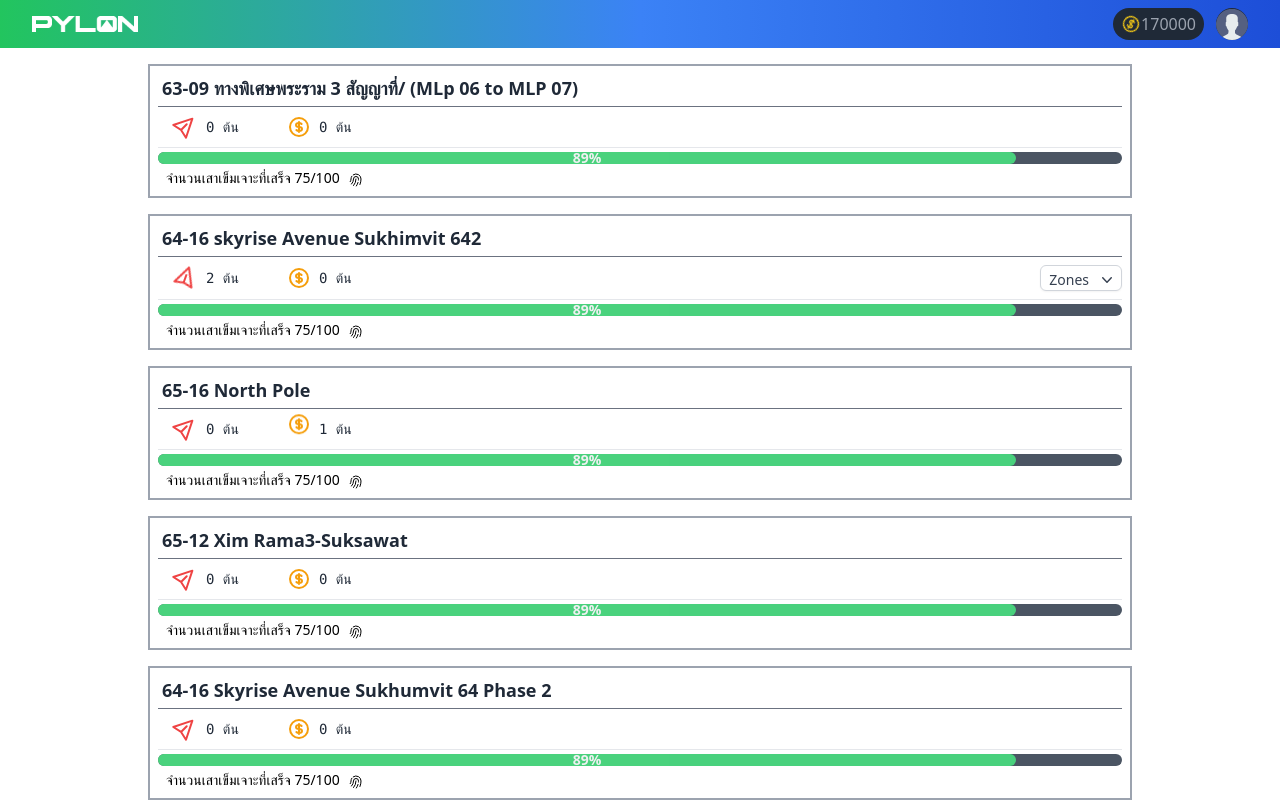
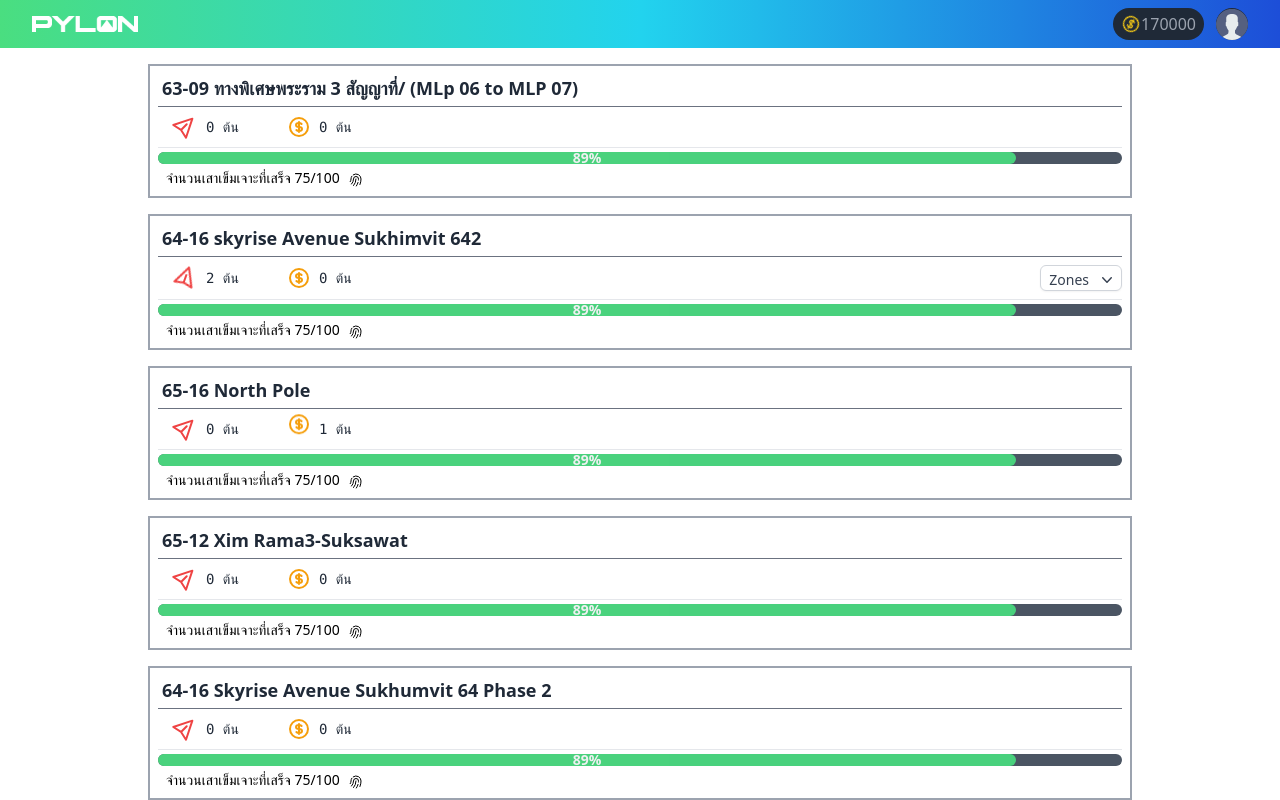
Before and after one commit to thatbeer/react_qcreport, a React (Create React App) app: page / in a window 1280 px wide. Shown: the top 800 px of the page. Built offline with nearby package versions, Linux system fonts and the light colour scheme; sample sign-in values are in the browser's storage.

Commit message:
bg green blue dark blue

```diff
--- a/src/components/GlobalHeader.jsx
+++ b/src/components/GlobalHeader.jsx
@@ -28,7 +28,7 @@ const GlobalHeader = () =>  {
     return (
         <>
         <header className='fixed top-0 z-50 w-full '>
-        <Disclosure as="nav" className="bg-gradient-to-r from-green-500 via-blue-500 to-blue-700">
+        <Disclosure as="nav" className="bg-gradient-to-r from-green-400 via-cyan-400 to-blue-700">
         {({ open }) => (
             <>
             <div className="mx-auto w-screen px-2 sm:px-6 lg:px-8">
--- a/src/page/ProjectPage.jsx
+++ b/src/page/ProjectPage.jsx
@@ -105,13 +105,13 @@ function ProjectPage() {
                 {/* -----------------------------------------------Sub Navigator----------------------------------------------- */}
                 <Subnavbar titleback={false} isProjectPage={true} PName={state?.projName}/>
             </div>
-            <div className='relative lg:top-[2.5rem] top-[22px] w-full items-center mx-auto bg-blue-100 h-[30px] z-30 py-2  '>
+            <div className='relative lg:top-[2.5rem] top-[26px] w-full items-center mx-auto bg-blue-100 h-[30px] z-30 py-2  '>
 
 
 
 
                 {/* -----------------------------------------------Filter Container----------------------------------------------- */}
-                <div className='flex flex-col lg:flex-row mx-auto items-center  bg-blue-100 border-b-2 border-blue-600'>
+                <div className='flex flex-col lg:flex-row mx-auto items-center lg:pr-[8rem]  bg-blue-100 border-b-2 border-blue-600'>
                     {/* filter bar for pc */}
                     {/* <div className=' w-1/3 justify-center hidden lg:flex mx-auto '>
                         <button onClick={() => {setFilter("ทำค้าง")}}                value={"ทำค้าง"}
@@ -142,7 +142,7 @@ function ProjectPage() {
                         </button>
                     </div> */}
                     {/* search bar section old lg:left-[6rem]*/}
-                    <div className='relative py-2 lg:w-1/4 w-1/2 flex  text-gray-700 mx-auto '>
+                    <div className='relative py-2 lg:w-1/4 w-1/2 inline-0 flex lg:left-[8rem] text-gray-700 mx-auto '>
                         <input type={'search'} name="search" placeholder='search'
                             className='border-2 w-full font-medium justify-end border-gray-300 bg-white h-8  px-2 rounded-lg focus:outline-none'/>
                         <button type='submit' className='relative '>
```
